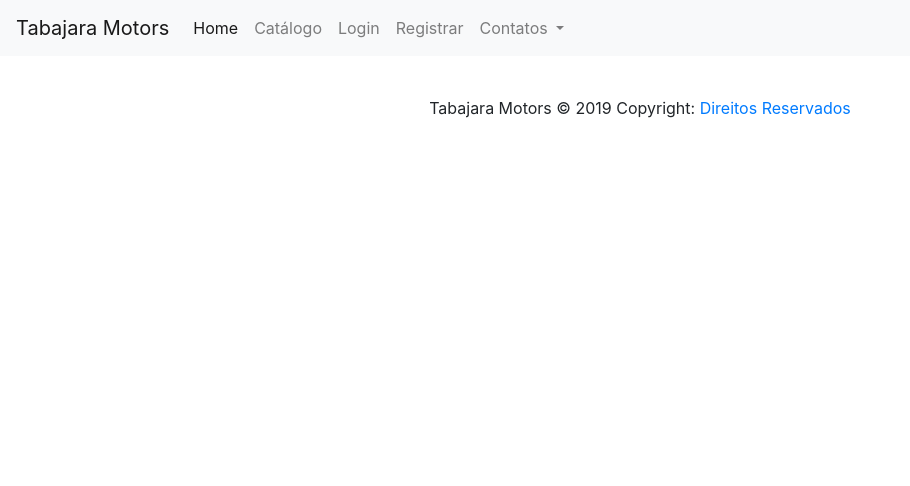
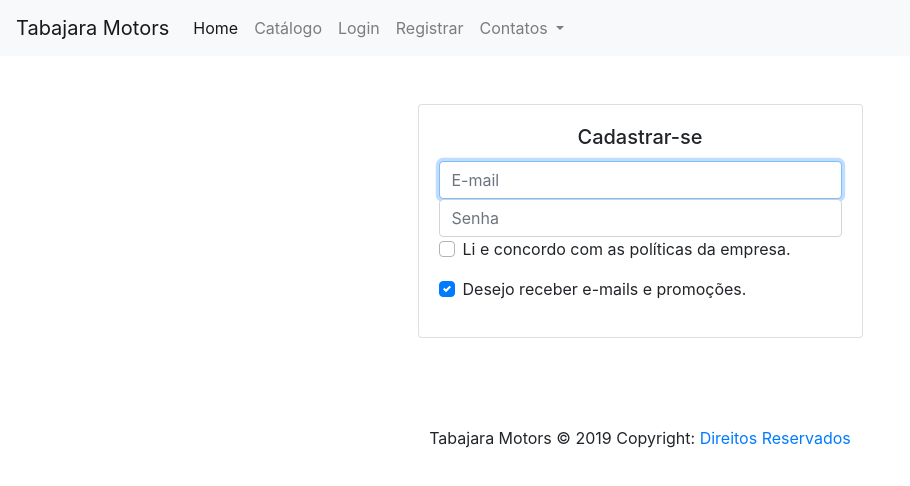
Before and after one commit to ViniciusVicco/ProjetoAParte, a Vue app: page /registrar in a window 1280 px wide. Shown: the top 486 px of the page, without its empty margins (0-910 px from the left). Built offline with nearby package versions, Linux system fonts and the light colour scheme; no server answers.

Commit message:
Tela De cadastro com termos e e-mail ativado. Falta construir um formulário melhor.

```diff
--- a/src/components/views/paginaRegistro.vue
+++ b/src/components/views/paginaRegistro.vue
@@ -1,10 +1,58 @@
-<template>
 
-</template>
+    <template>
+        <body>
+        <div class="container">
+            <div class="row">
+                <div class="col-sm-9 col-md-7 col-lg-5 mx-auto">
+                    <div class="card card-signin my-5">
+                        <div class="card-body">
+                            <h5 class="card-title text-center">Cadastrar-se</h5>
+                            <form class="form-signin">
+                                <div class="form-label-group">
+                                    <input type="email" id="inputEmail" class="form-control" placeholder="E-mail" required autofocus>
+                                </div>
+                                <div class="form-label-group">
+                                    <input type="password" id="inputPassword" class="form-control" placeholder="Senha" required>
+                                </div>
+                                <div class="custom-control custom-checkbox mb-3">
+                                    <input type="checkbox" class="custom-control-input" v-model="estadoF" id="customCheck1">
+                                    <label class="custom-control-label" for="customCheck1">Li e concordo com as políticas da empresa.</label>
+                                    </div>
+                                <div class="custom-control custom-checkbox mb-3">
+                                    <input type="checkbox" class="custom-control-input" v-model="estadoV" id="customCheck2">
+                                    <label class="custom-control-label" for="customCheck2">Desejo receber e-mails e promoções.</label>
+                                </div>
+                                <button v-if="estadoF" class="btn btn-lg btn-primary btn-block" type="submit">Login</button>
+                            </form>
+                        </div>
+                    </div>
+                </div>
+            </div>
+        </div>
+        </body>
+
+    </template>
+
+    <style>
+        #headerCabecalho{
+            position: absolute;
+            background-color: #1E95EA;
+            width: auto;
+            width: 100%;
+
+        }
+    </style>
+
 
 <script>
     export default {
-        name: "Registrar"
+        name: "Registrar",
+        data(){
+            return {
+                estadoF: false,
+                estadoV: true
+            }
+        }
     }
 </script>
 
```
